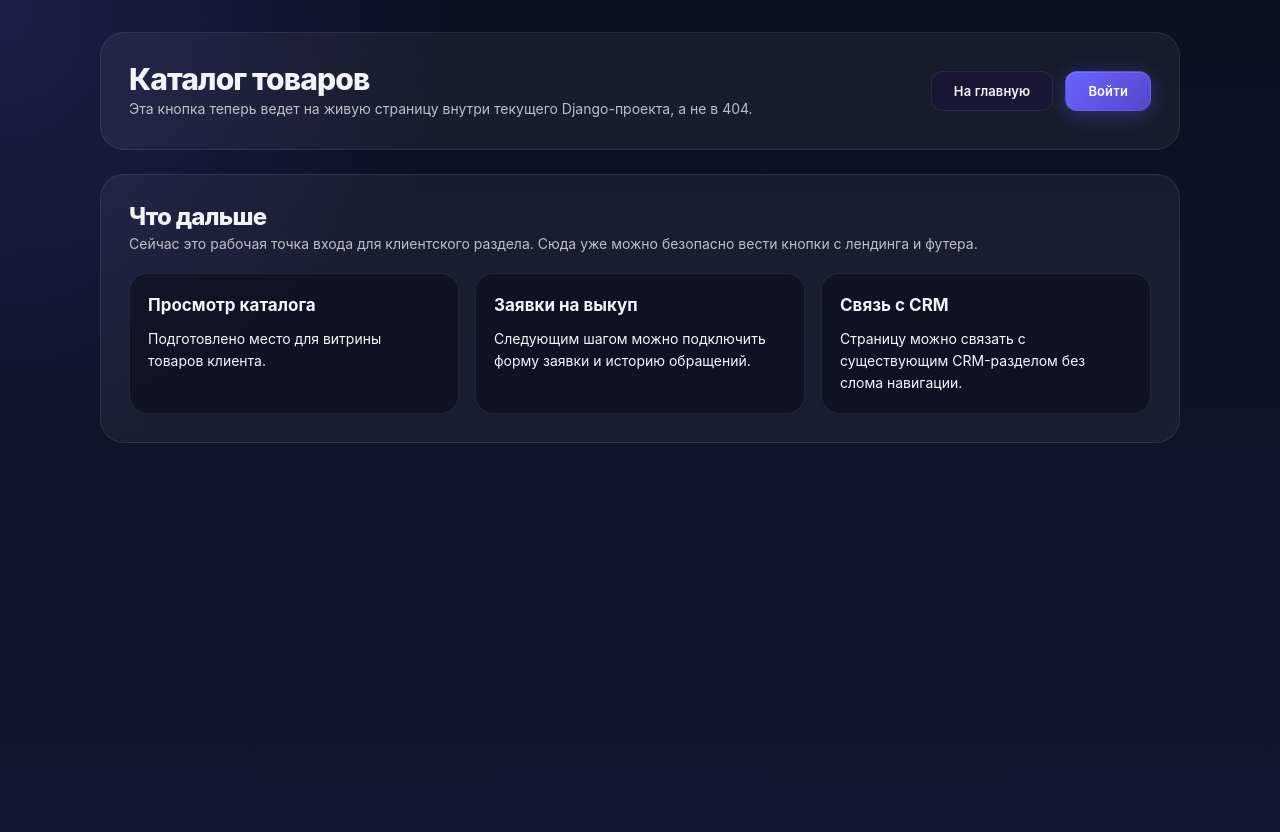
After one commit to Nurbolottop/ZeaCargo, a Django app: page /client/catalog.html in a window 1280 px wide. The commit adds this page. Run offline with Django 5.2, Linux system fonts and the light colour scheme; data comes from the database, SQL or seed files in the repository; some libraries are stand-ins or nearby versions.

Commit message:
Финальная восстановленная версия

```diff
--- a/app/apps/base/urls.py
+++ b/app/apps/base/urls.py
@@ -3,10 +3,20 @@ from .import views
 
 urlpatterns = [
     path('', views.home, name='home'),
+    path('index.html', views.home, name='home_html'),
+    path("auth/login/", views.login_view, name="login_alias"),
     path("auth/login.html", views.login_view, name="login"),
+    path("bot/simulator/", views.bot_simulator_alias, name="bot_simulator_alias"),
+    path("client/catalog/", views.client_catalog_alias, name="client_catalog_alias"),
+    path("crm/dashboard/", views.crm_dashboard_alias, name="crm_dashboard_alias"),
     path("crm/dashboard.html", views.crm_dashboard, name="crm_dashboard"),
+    path("superadmin/dashboard/", views.superadmin_dashboard_alias, name="superadmin_dashboard_alias"),
     path("superadmin/dashboard.html", views.superadmin_dashboard, name="superadmin_dashboard"),
+    path("superadmin/settings/", views.superadmin_settings_alias, name="superadmin_settings_alias"),
+    path("superadmin/companies/", views.superadmin_companies_alias, name="superadmin_companies_alias"),
     path("auth/<path:page>", views.section_page, {"section": "auth"}, name="auth_page"),
+    path("bot/<path:page>", views.section_page, {"section": "bot"}, name="bot_page"),
+    path("client/<path:page>", views.section_page, {"section": "client"}, name="client_page"),
     path("crm/<path:page>", views.section_page, {"section": "crm"}, name="crm_page"),
     path("superadmin/<path:page>", views.section_page, {"section": "superadmin"}, name="superadmin_page"),
 ]
--- a/app/apps/base/views.py
+++ b/app/apps/base/views.py
@@ -1,5 +1,5 @@
 from django.http import Http404
-from django.shortcuts import render
+from django.shortcuts import redirect, render
 from django.template.loader import get_template
 
 def home(request):
@@ -18,6 +18,30 @@ def superadmin_dashboard(request):
     return render(request, "superadmin/dashboard.html")
 
 
+def crm_dashboard_alias(request):
+    return redirect("crm_dashboard")
+
+
+def superadmin_dashboard_alias(request):
+    return redirect("superadmin_dashboard")
+
+
+def superadmin_settings_alias(request):
+    return redirect("/superadmin/settings.html")
+
+
+def superadmin_companies_alias(request):
+    return redirect("/superadmin/companies.html")
+
+
+def client_catalog_alias(request):
+    return redirect("/client/catalog.html")
+
+
+def bot_simulator_alias(request):
+    return redirect("/bot/simulator.html")
+
+
 def section_page(request, section, page):
     if ".." in page or page.startswith("/"):
         raise Http404("Invalid path")
--- a/app/core/urls.py
+++ b/app/core/urls.py
@@ -1,23 +1,8 @@
-"""
-URL configuration for core project.
-
-The `urlpatterns` list routes URLs to views. For more information please see:
-    https://docs.djangoproject.com/en/5.2/topics/http/urls/
-Examples:
-Function views
-    1. Add an import:  from my_app import views
-    2. Add a URL to urlpatterns:  path('', views.home, name='home')
-Class-based views
-    1. Add an import:  from other_app.views import Home
-    2. Add a URL to urlpatterns:  path('', Home.as_view(), name='home')
-Including another URLconf
-    1. Import the include() function: from django.urls import include, path
-    2. Add a URL to urlpatterns:  path('blog/', include('blog.urls'))
-"""
 from django.contrib import admin
 from django.urls import path, include
 from django.conf import settings
 from django.conf.urls.static import static
+from django.views.static import serve
 
 urlpatterns = [
     path('admin/', admin.site.urls),
@@ -27,4 +12,11 @@ urlpatterns = [
 
 
 if settings.DEBUG:
+    urlpatterns += [
+        path(
+            'assets/<path:path>',
+            serve,
+            {'document_root': settings.BASE_DIR / 'static' / 'assets'},
+        ),
+    ]
     urlpatterns += static(settings.MEDIA_URL, document_root=settings.MEDIA_ROOT)
--- /dev/null
+++ b/app/templates/client/catalog.html
@@ -0,0 +1,92 @@
+{% load static %}
+<!DOCTYPE html>
+<html lang="ru">
+<head>
+  <meta charset="UTF-8">
+  <meta name="viewport" content="width=device-width, initial-scale=1.0">
+  <title>Каталог Клиента | ZeaCargo</title>
+  <link rel="stylesheet" href="{% static 'assets/css/global.css' %}">
+  <link rel="stylesheet" href="{% static 'assets/css/components.css' %}">
+  <link rel="stylesheet" href="{% static 'assets/css/animations.css' %}">
+  <style>
+    body {
+      margin: 0;
+      min-height: 100vh;
+      font-family: Inter, sans-serif;
+      background:
+        radial-gradient(circle at top left, rgba(108,99,255,0.18), transparent 30%),
+        linear-gradient(180deg, #091020, #0f1830);
+      color: #f5f7fb;
+    }
+    .page {
+      width: min(1080px, calc(100% - 32px));
+      margin: 32px auto;
+    }
+    .hero, .panel {
+      background: rgba(255,255,255,0.05);
+      border: 1px solid rgba(255,255,255,0.08);
+      border-radius: 24px;
+      padding: 28px;
+    }
+    .hero {
+      display: flex;
+      justify-content: space-between;
+      gap: 20px;
+      align-items: center;
+      margin-bottom: 24px;
+    }
+    .hero h1, .panel h2 { margin-top: 0; }
+    .hero p, .panel p, .panel li { color: rgba(245,247,251,0.74); }
+    .hero-actions { display: flex; gap: 12px; flex-wrap: wrap; }
+    .grid {
+      display: grid;
+      grid-template-columns: repeat(3, 1fr);
+      gap: 16px;
+      margin-top: 18px;
+    }
+    .card {
+      background: rgba(7,11,22,0.52);
+      border: 1px solid rgba(255,255,255,0.08);
+      border-radius: 18px;
+      padding: 18px;
+    }
+    .card-title { font-weight: 700; margin-bottom: 8px; }
+    @media (max-width: 860px) {
+      .hero { flex-direction: column; align-items: flex-start; }
+      .grid { grid-template-columns: 1fr; }
+    }
+  </style>
+</head>
+<body>
+  <main class="page">
+    <section class="hero">
+      <div>
+        <h1>Каталог товаров</h1>
+        <p>Эта кнопка теперь ведет на живую страницу внутри текущего Django-проекта, а не в 404.</p>
+      </div>
+      <div class="hero-actions">
+        <a class="btn btn-secondary" href="/index.html">На главную</a>
+        <a class="btn btn-primary" href="/auth/login.html">Войти</a>
+      </div>
+    </section>
+    <section class="panel">
+      <h2>Что дальше</h2>
+      <p>Сейчас это рабочая точка входа для клиентского раздела. Сюда уже можно безопасно вести кнопки с лендинга и футера.</p>
+      <div class="grid">
+        <article class="card">
+          <div class="card-title">Просмотр каталога</div>
+          <div>Подготовлено место для витрины товаров клиента.</div>
+        </article>
+        <article class="card">
+          <div class="card-title">Заявки на выкуп</div>
+          <div>Следующим шагом можно подключить форму заявки и историю обращений.</div>
+        </article>
+        <article class="card">
+          <div class="card-title">Связь с CRM</div>
+          <div>Страницу можно связать с существующим CRM-разделом без слома навигации.</div>
+        </article>
+      </div>
+    </section>
+  </main>
+</body>
+</html>
```
Also changed, not shown: app/templates/bot/simulator.html (added, +85 -0 lines), app/templates/include/homepage.html (line endings or trailing spaces).
